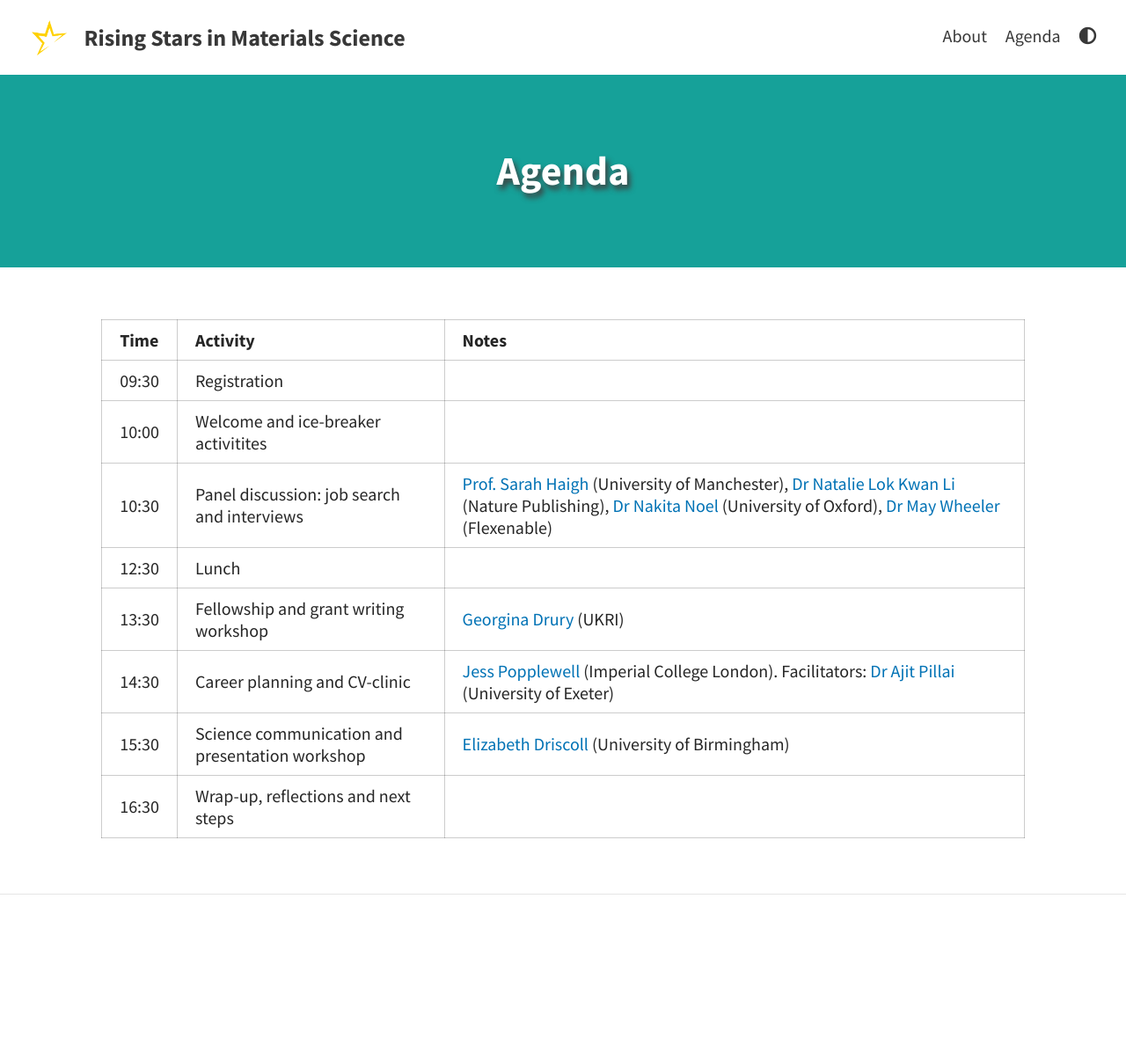
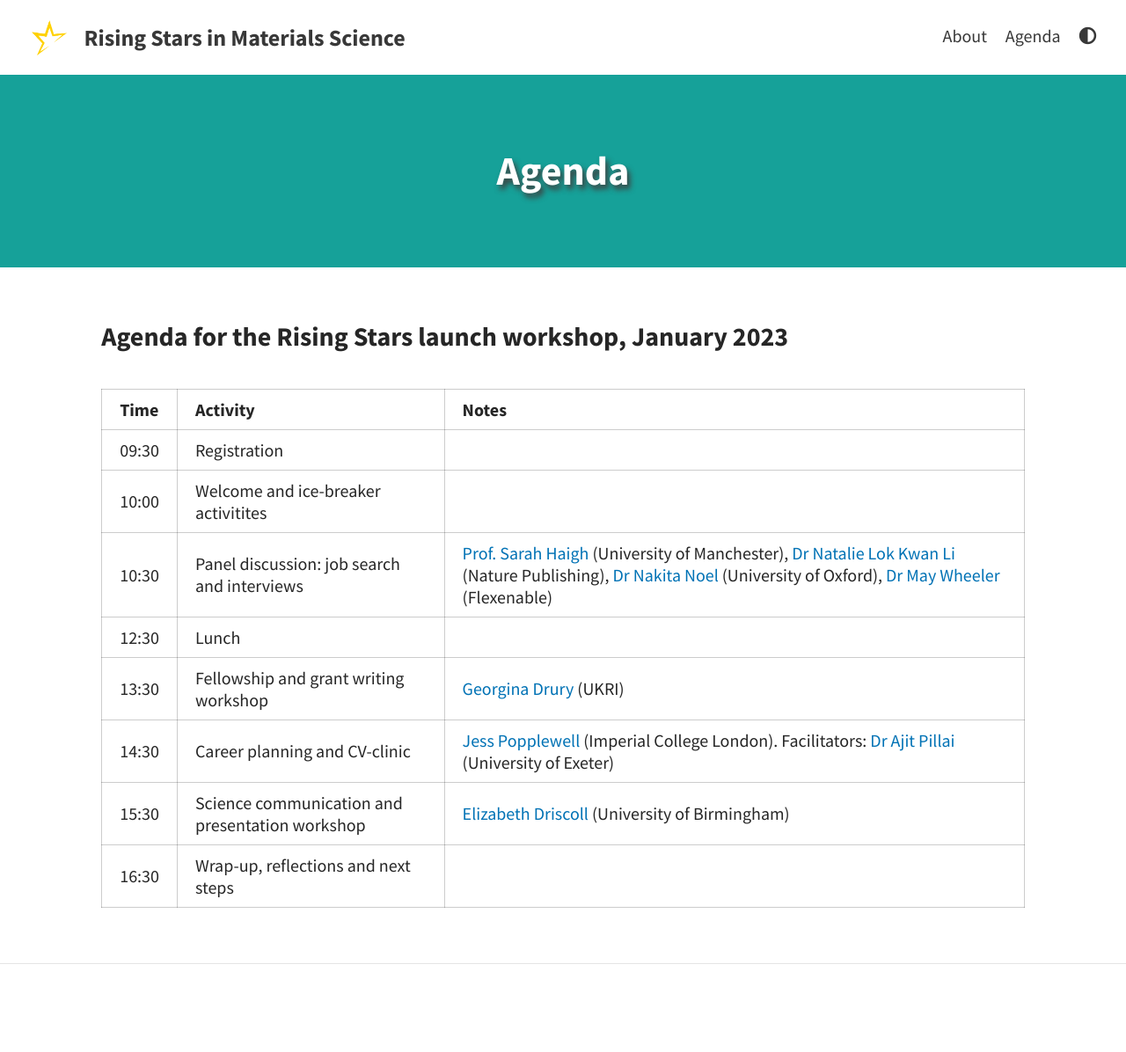
Before and after one commit to MAINSTRAEM/old_website, a Jekyll site: the page built from pages/agenda.md, in a window 1280 px wide. Shown: the whole page at 88% size. Built offline with Jekyll 4.4.1, drawn with Linux system fonts in a browser that asks for light colours; before the commit the page ends 1117 px from its top, so only the background shows below that.

Commit message:
Update agenda.md

```diff
--- a/pages/agenda.md
+++ b/pages/agenda.md
@@ -4,6 +4,8 @@ title: Agenda
 permalink: /agenda/
 feature-img: "assets/img/blank_teal.png"
 ---
+
+### Agenda for the Rising Stars launch workshop, January 2023
 
 | Time | Activity | Notes |
 |------|-------|-------|
```
